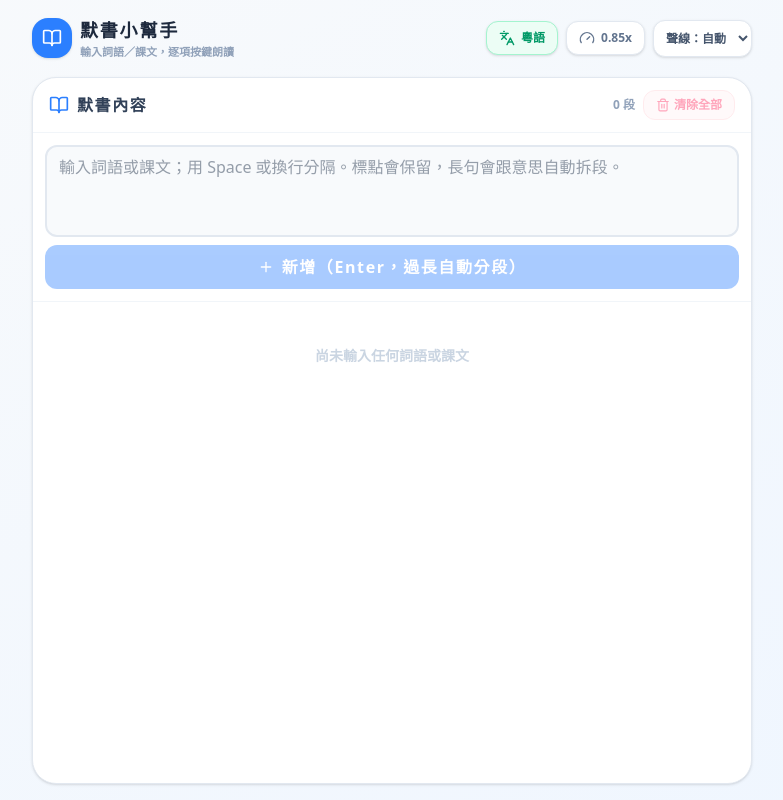
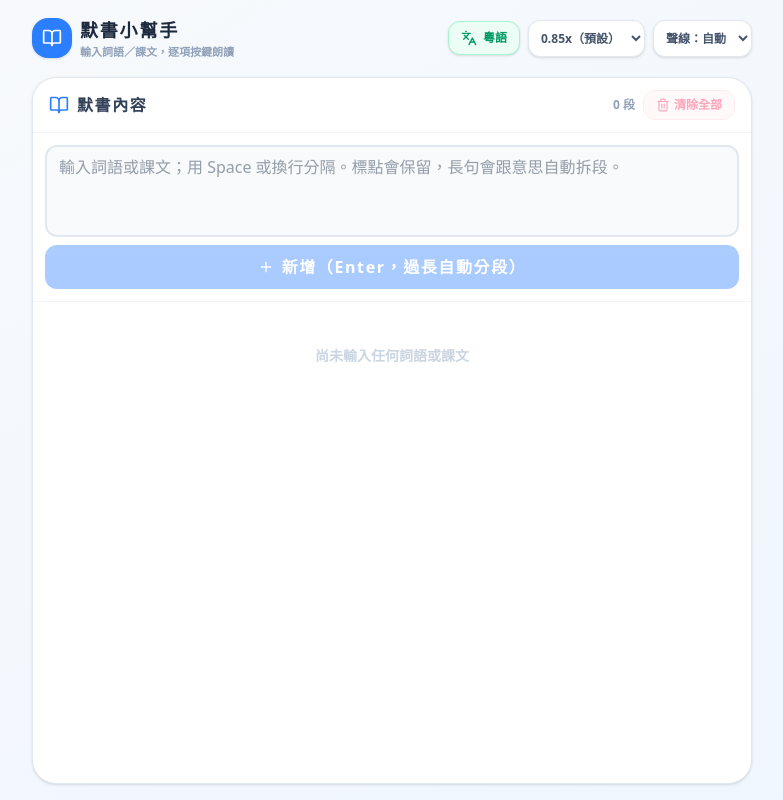
Before and after one commit to okboy001/dictation-app, a React (Vite) app: page / in a window 1280 px wide. Shown: the whole page, without its empty margins (248-1031 px from the left). Built offline with nearby package versions, Linux system fonts and the light colour scheme.

Commit message:
feat: 語速改為下拉選擇（0.4x–1.0x，可揀更慢）

```diff
--- a/src/App.tsx
+++ b/src/App.tsx
@@ -1,8 +1,16 @@
 import { useState, useEffect, useCallback, useMemo } from 'react';
-import { Volume2, Trash2, Pencil, ChevronUp, ChevronDown, Plus, Gauge, Languages, BookOpen, Check, X } from 'lucide-react';
+import { Volume2, Trash2, Pencil, ChevronUp, ChevronDown, Plus, Languages, BookOpen, Check, X } from 'lucide-react';
 
 const MAX_CHUNK = 8;
-const SPEEDS = [0.6, 0.85, 1.0];
+
+const SPEED_OPTIONS = [
+  { value: 0.4, label: '0.4x（好慢）' },
+  { value: 0.5, label: '0.5x（慢）' },
+  { value: 0.6, label: '0.6x' },
+  { value: 0.75, label: '0.75x' },
+  { value: 0.85, label: '0.85x（預設）' },
+  { value: 1.0, label: '1.0x' },
+] as const;
 
 type DictationItem = { id: string; text: string };
 type Lang = 'yue' | 'pu';
@@ -302,7 +310,7 @@ export default function App() {
   const [lang, setLang] = useState<Lang>(() => (localStorage.getItem('dictation_lang_v1') === 'pu' ? 'pu' : 'yue'));
   const [speed, setSpeed] = useState<number>(() => {
     const stored = parseFloat(localStorage.getItem('dictation_speed_v1') || '');
-    return Number.isNaN(stored) ? 0.85 : stored;
+    return SPEED_OPTIONS.some(option => option.value === stored) ? stored : 0.85;
   });
   const [voiceChoice, setVoiceChoice] = useState<Record<Lang, StoredVoice | null>>(() => ({
     yue: loadVoiceChoice('dictation_voice_yue_v1'),
@@ -445,12 +453,6 @@ export default function App() {
 
   const toggleLang = () => setLang(prev => (prev === 'yue' ? 'pu' : 'yue'));
 
-  const cycleSpeed = () =>
-    setSpeed(prev => {
-      const index = SPEEDS.indexOf(prev);
-      return SPEEDS[(index + 1) % SPEEDS.length];
-    });
-
   const currentChoice = voiceChoice[lang];
 
   return (
@@ -478,16 +480,18 @@ export default function App() {
             {lang === 'yue' ? '粵語' : '普通話'}
           </button>
 
-          <button
-            onClick={cycleSpeed}
-            className={`flex items-center gap-1.5 rounded-xl border px-3 py-2 text-xs font-bold shadow-sm transition-all active:scale-95 ${
-              speed !== 0.85 ? 'border-purple-200 bg-purple-50 text-purple-600' : 'border-slate-200 bg-white text-slate-500 hover:bg-slate-100'
-            }`}
-            title="調整語速"
+          <select
+            value={String(speed)}
+            onChange={event => setSpeed(parseFloat(event.target.value))}
+            title="朗讀速度"
+            className="max-w-[7.5rem] cursor-pointer rounded-xl border border-slate-200 bg-white px-2 py-2 text-xs font-bold text-slate-600 shadow-sm transition-all focus:border-blue-400 focus:outline-none"
           >
-            <Gauge className="h-4 w-4" />
-            {speed}x
-          </button>
+            {SPEED_OPTIONS.map(option => (
+              <option key={option.value} value={option.value}>
+                {option.label}
+              </option>
+            ))}
+          </select>
 
           <select
             value={currentChoice ? `${currentChoice.name}|${currentChoice.lang}` : ''}
```
Also changed, not shown: 1 other file (tests, documents, lock files or other folders).
